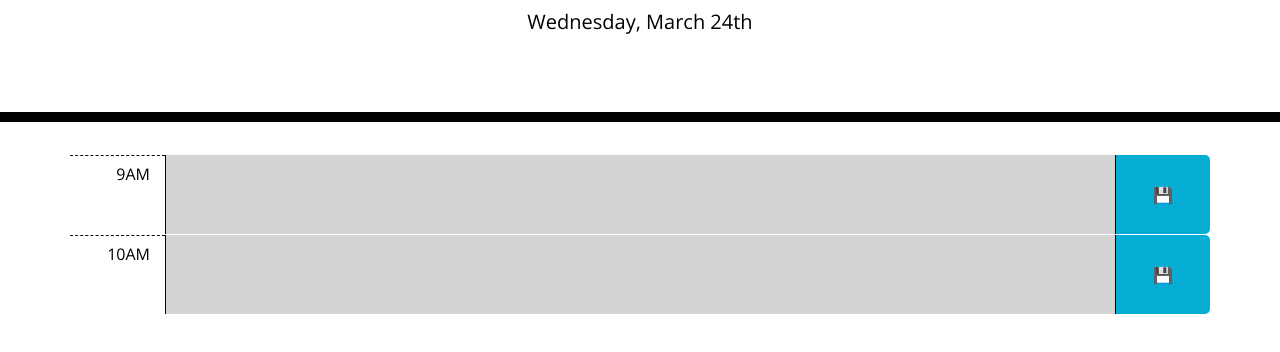
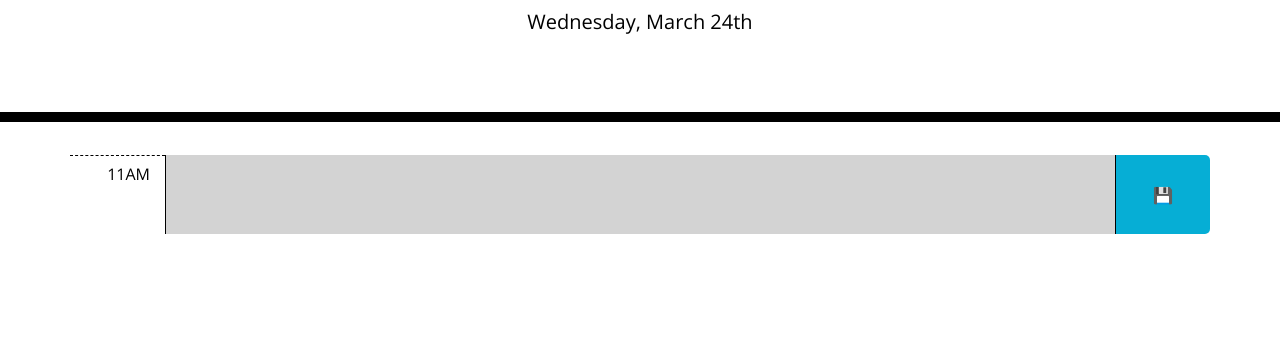
Before and after one commit to mknowlton89/daily-planner, a plain HTML site: page index.html in a window 1280 px wide. Shown: the part 182-534 px from the top of the page. Drawn offline with nearby package versions, Linux system fonts and the light colour scheme.

Commit message:
Started building out the function to dynamically add the time blocks to the planner.

```diff
--- a/assets/js/script.js
+++ b/assets/js/script.js
@@ -1,13 +1,39 @@
 // DOM Variables
 let currentDayEl = $('#currentDay');
+let plannerEl = $('#planner');
 
 // JS Variables
+const workHours = ['9AM', '10AM', '11AM', '12PM', '1PM', '2PM', '3PM', '4PM', '5PM'];
 
 // Function Definitions
 function init() {
-
     // Displays the current date in the header.
     currentDayEl.text(moment().format("dddd, MMMM Do"));
+
+    // I need to create elements
+    let rowEl = $('<div>');
+    let hourEl = $('<p>');
+    let descriptionEl = $('<textarea>')
+    let saveBtnEl = $('<button>');
+
+    // I need to add classes to the elements
+    rowEl.addClass('row time-block');
+    hourEl.addClass('hour text-right col-1');
+    descriptionEl.addClass('past description w-100 p-3 col-10');
+    saveBtnEl.addClass('saveBtn col-1');
+
+    // I need to add content to the elements
+    hourEl.text('11AM');
+    descriptionEl.text('');
+    saveBtnEl.text('💾');
+
+    // I need to append the elements somewhere
+    plannerEl.append(rowEl);
+
+    rowEl.append(hourEl);
+    rowEl.append(descriptionEl);
+    rowEl.append(saveBtnEl);
+
 }
 
 // Event Listeners
--- a/index.html
+++ b/index.html
@@ -28,9 +28,9 @@
       <p class="lead text-center">A simple calendar app for scheduling your work day</p>
       <p id="currentDay" class="lead text-center"></p>
     </header>
-    <div class="container">
+    <div class="container" id="planner">
       <!-- Timeblocks go here -->
-        <div class="row time-block">
+        <!-- <div class="row time-block">
                 <p class="hour text-right col-1">9AM</p>
                 <textarea class="past description w-100 p-3 col-10"></textarea>
                 <button class="saveBtn col-1">💾</button>
@@ -39,7 +39,7 @@
         <div class="row">
             <p class="hour text-right col-1">10AM</p>
             <textarea class="past description w-100 p-3 col-10"></textarea>
-            <button class="saveBtn col-1">💾</button>
+            <button class="saveBtn col-1">💾</button> -->
 
     </div>
 
```
